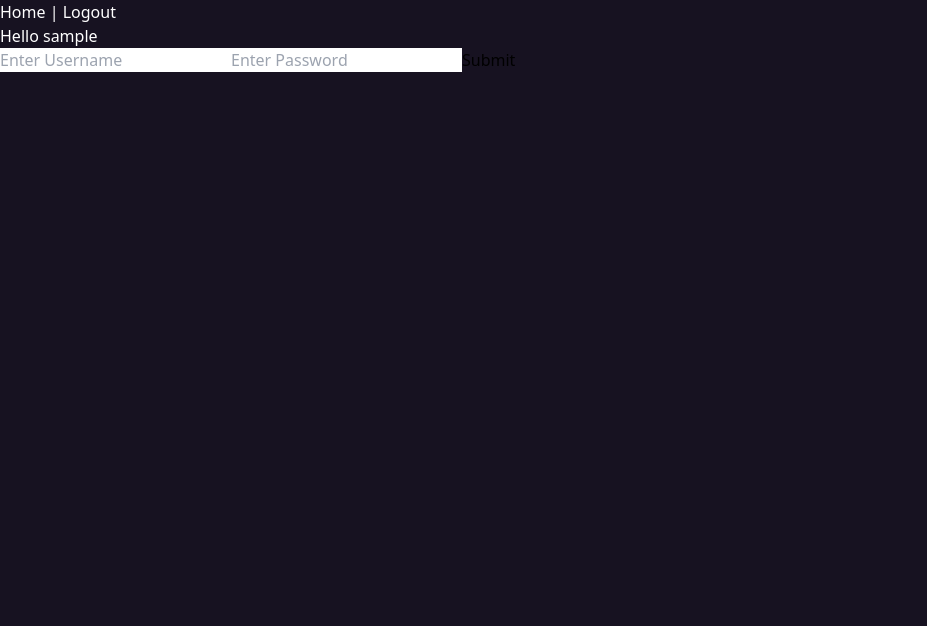
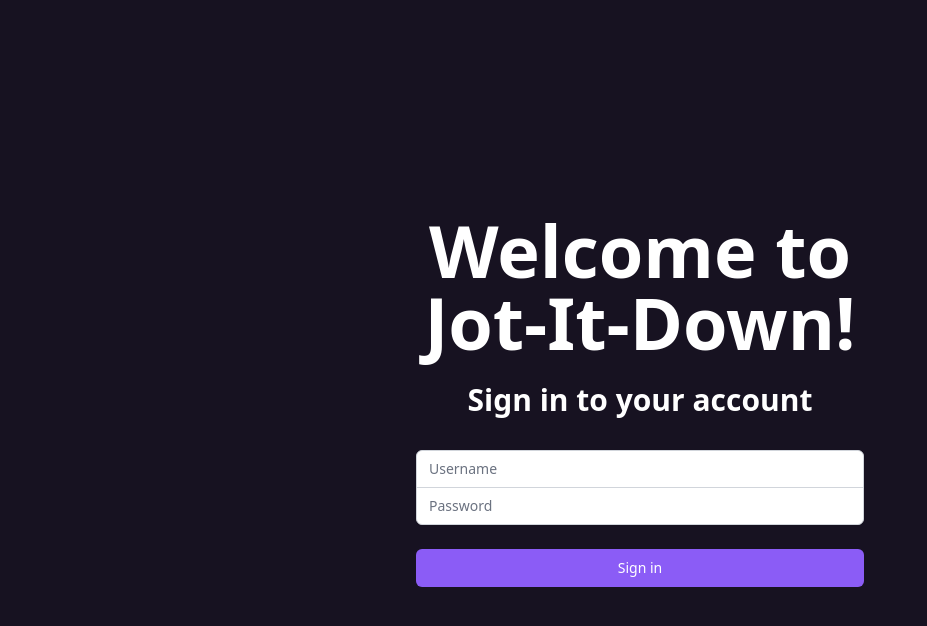
Before and after one commit to spellsharp/Notes_Frontend, a React (Create React App) app: page /login in a window 1280 px wide. Shown: the top 626 px of the page, without its empty margins (0-927 px from the left). Built offline with nearby package versions, Linux system fonts and the light colour scheme; sample sign-in values are in the browser's storage.

Commit message:
Fixed Login Page. Fixed Header component

```diff
--- a/src/App.js
+++ b/src/App.js
@@ -1,24 +1,36 @@
 import "./App.css";
-import { BrowserRouter as Router, Routes, Route } from 'react-router-dom'
-import PrivateRoute from './utils/PrivateRoute'
-import { AuthProvider } from './context/AuthContext'
-
-// import { BrowserRouter as Router, Switch, Route, Link } from "react-router-dom";
+import { BrowserRouter as Router, Routes, Route } from "react-router-dom";
+import PrivateRoute from "./utils/PrivateRoute";
+import { AuthProvider } from "./context/AuthContext";
 
 import HomePage from "./pages/HomePage";
-import LoginPage from './pages/LoginPage';
-import Header from './components/Header';
+import LoginPage from "./pages/LoginPage";
+import Header from "./components/Header";
 
 function App() {
   return (
     <div className="">
       <Router>
         <AuthProvider>
-        <Header />
-        <Routes>
-          <Route path="/" exact element={<PrivateRoute><HomePage /></PrivateRoute>} />
-          <Route path="/login" element={<LoginPage />} />
-        </Routes>
+          <Routes>
+            <Route
+              path="/"
+              exact
+              element={
+                <PrivateRoute>
+                  <HomePage />
+                </PrivateRoute>
+              }
+            />
+            <Route
+              path="/login"
+              element={
+                <>
+                  <LoginPage />
+                </>
+              }
+            />
+          </Routes>
         </AuthProvider>
       </Router>
     </div>
--- a/src/components/CalendarModal.jsx
+++ b/src/components/CalendarModal.jsx
@@ -29,14 +29,12 @@ export default function CalendarModal({
   const [open, setOpen] = useState(isOpen);
 
   const handleClose = () => {
-    console.log("Closing modal");
     setOpen(false);
     onClose();
   };
   const handleDeadline = (deadlineDate) => {
     setDeadline(deadlineDate);
     onDeadlineChange(deadline);
-    console.log("At calendar modal: ", deadline);
   };
 
   return (
--- a/src/components/Header.jsx
+++ b/src/components/Header.jsx
@@ -1,25 +1,31 @@
-import React, { useContext } from 'react'
-import { Link } from 'react-router-dom'
-import  AuthContext  from '../context/AuthContext';
+import React, { useContext } from "react";
+import { Link } from "react-router-dom";
+import { IoIosLogOut } from "react-icons/io";
+import AuthContext from "../context/AuthContext";
 const Header = () => {
   const linkstyle = {
-    textDecoration: 'none',
-    color: 'white'
-  }
-  let {user, logoutUser } = useContext(AuthContext)
+    textDecoration: "none",
+    color: "white",
+  };
+  let { user, logoutUser } = useContext(AuthContext);
   return (
-    <div>
-        <Link to="/" style={linkstyle}>Home</Link>
-        <span style={{color : 'white'}}> | </span>
-        {user ? (
-          <button onClick={logoutUser} style={linkstyle} >Logout</button>
-        ): (
-          <Link to="/login" style={linkstyle}>Login</Link>
-        )}
-        {user && <p style = {linkstyle} > Hello {user.username}</p>}
+    <div className="">
+      {user ? (
+        <div className="flex items-center justify-between">
+          <h1 className="text-3xl font-bold text-white">Welcome, {user.username}</h1>
+          <button
+            onClick={logoutUser}
+            style={linkstyle}
+            className="flex justify-end font-bold text-3xl"
+          >
+            <IoIosLogOut />
+          </button>
+        </div>
+      ) : (
+        <Link to="/login" style={linkstyle}></Link>
+      )}
+    </div>
+  );
+};
 
-    </div>
-  )
-}
-
-export default Header
+export default Header;
--- a/src/components/NotesModal.jsx
+++ b/src/components/NotesModal.jsx
@@ -33,7 +33,6 @@ export default function NotesModal({ propsid, propstitle, propsbody, isOpen, onC
   const [open, setOpen] = useState(isOpen);
 
   const handleClose = () => {
-    console.log("Closing modal");
     setOpen(false);
     onClose();
   };
--- a/src/pages/HomePage.jsx
+++ b/src/pages/HomePage.jsx
@@ -5,7 +5,8 @@ import AddNote from "../components/AddNote";
 import SearchBar from "../components/SearchBar";
 import "../styles/HomePage.css";
 import axios from "axios";
-import ClipLoader from "react-spinners/ClipLoader";
+import Header from "../components/Header";
+// import ClipLoader from "react-spinners/ClipLoader";
 
 const HomePage = () => {
   const [data, setData] = useState([]);
@@ -56,7 +57,6 @@ const HomePage = () => {
 
   const handleDelete = async (id) => {
     if (window.confirm("Are you sure you want to delete this note?")) {
-      console.log("Delete: ", id);
       try {
         fetch(`http://localhost:8000/notes/${id}/`, {
           method: "DELETE",
@@ -67,10 +67,6 @@ const HomePage = () => {
       } catch (error) {
         console.error("Error:", error);
       }
-      console.log("Note deleted");
-    }
-    else {
-      console.log("Note not deleted");
     }
   };
 
@@ -95,7 +91,6 @@ const HomePage = () => {
           body: JSON.stringify(noteData),
         }
       );
-      console.log("updating note:" + JSON.stringify(noteData));
     } catch (error) {
       console.error("Error:", error);
     }
@@ -103,7 +98,8 @@ const HomePage = () => {
 
   return (
     <>
-      <div className="p-3 lg:pl-24 sm:p-2 md:p-5 space-y-5">
+      <div className="p-3 lg:pl-24 sm:p-2 md:p-5 space-y-14">
+        <Header />
         <SearchBar onToggleChange={handleToggle} />
         {/* {randomState ? <ClipLoader color="white" /> : <></>} */}
       </div>
@@ -129,6 +125,7 @@ const HomePage = () => {
           </TransitionGroup>
         </div>
       </div>
+      <div className="h-52"></div>
 
       <div className="fixed bottom-0 right-0 p-5" onClick={handleAdd}>
         <AddNote />
--- a/src/pages/LoginPage.jsx
+++ b/src/pages/LoginPage.jsx
@@ -1,18 +1,68 @@
-import React, {useContext} from 'react'
-import  AuthContext  from '../context/AuthContext'
+import React, { useContext } from "react";
+import AuthContext from "../context/AuthContext";
+
 const LoginPage = () => {
+  let { loginUser } = useContext(AuthContext);
 
-  let {loginUser} = useContext(AuthContext)
   return (
-    <div>
-        <form onSubmit={(e) => loginUser(e)}>
-            <input type="text" name = "username" placeholder="Enter Username" />
-            <input type="password" name = "password" placeholder="Enter Password" />
-            <input type="submit"/>
+    <div className="min-h-screen flex items-center justify-center py-12 px-4 sm:px-6 lg:px-8">
+      <div className="max-w-6xl w-full space-y-8">
+        <div>
+          <div className="lg:text-7xl md:text-6xl sm:text-5xl text-5xl font-semibold text-white text-center">
+            <h1>
+              Welcome to
+            </h1>
+            <h1>
+              Jot-It-Down!
+            </h1>
+          </div>
+          <h2 className="mt-6 text-center text-3xl font-extrabold text-white">
+            Sign in to your account
+          </h2>
+        </div>
+        <form className="mx-auto mt-8 space-y-6 max-w-md" onSubmit={loginUser}>
+          <input type="hidden" name="remember" value="true" />
+          <div className="rounded-md shadow-sm -space-y-px">
+            <div>
+              <label htmlFor="username" className="sr-only">
+                Username
+              </label>
+              <input
+                id="username"
+                name="username"
+                type="text"
+                required
+                className="appearance-none rounded-none relative block w-full px-3 py-2 border border-gray-300 placeholder-gray-500 text-gray-900 rounded-t-md focus:outline-none focus:ring-indigo-500 focus:border-indigo-500 focus:z-10 sm:text-sm"
+                placeholder="Username"
+              />
+            </div>
+            <div>
+              <label htmlFor="password" className="sr-only">
+                Password
+              </label>
+              <input
+                id="password"
+                name="password"
+                type="password"
+                required
+                className="appearance-none rounded-none relative block w-full px-3 py-2 border border-gray-300 placeholder-gray-500 text-gray-900 rounded-b-md focus:outline-none focus:ring-violet-600 focus:border-violet-600 focus:z-10 sm:text-sm"
+                placeholder="Password"
+              />
+            </div>
+          </div>
 
+          <div>
+            <button
+              type="submit"
+              className="group relative w-full flex justify-center py-2 px-4 border border-transparent text-sm font-medium rounded-md text-white bg-violet-500 hover:bg-violet-600 focus:outline-none focus:ring-2 focus:ring-offset-2 focus:ring-indigo-500"
+            >
+              Sign in
+            </button>
+          </div>
         </form>
+      </div>
     </div>
-  )
-}
+  );
+};
 
-export default LoginPage
+export default LoginPage;
```
Also changed, not shown: src/components/Notes.jsx (+0 -9 lines).
